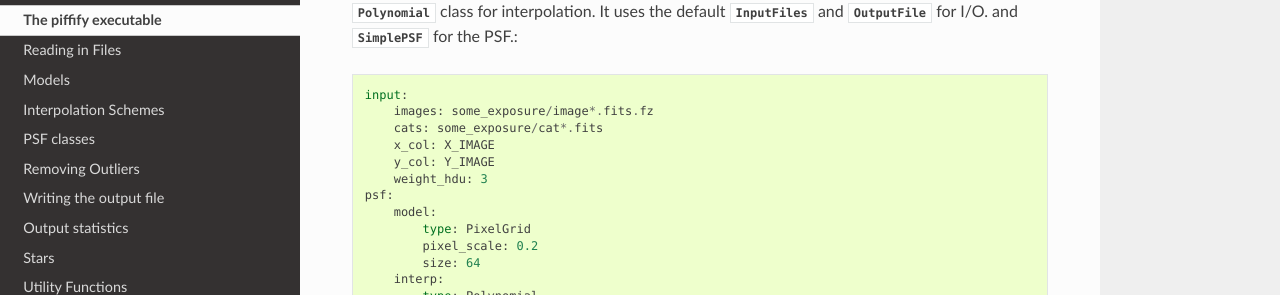
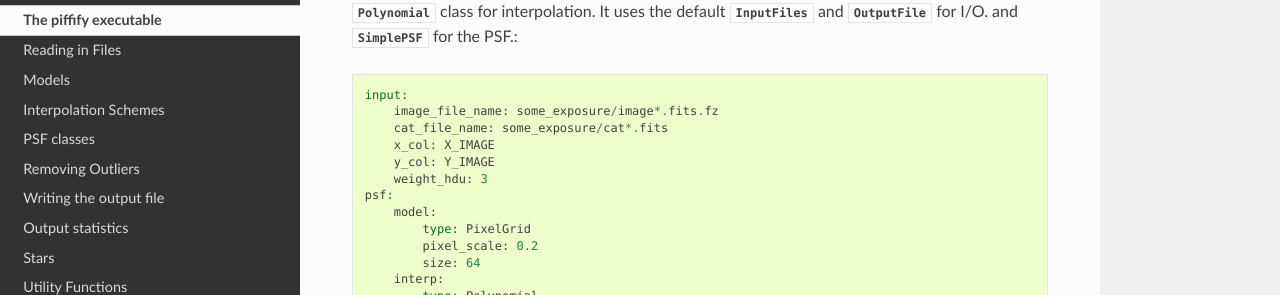
Before and after one commit to rmjarvis/Piff, a Sphinx documentation site: the page built from docs/piffify.rst, in a window 1280 px wide and 900 px high, scrolled down 492 px. Shown: the part 156-451 px from the top of the window. Built offline with Sphinx 7.4.7 and the Read the Docs theme 2.0.0, drawn with Linux system fonts in a browser that asks for light colours; part of the change alters nothing that is shown.

Commit message:
Fix image_file_name and cat_file_name in piffify doc page.

```diff
--- a/docs/piffify.rst
+++ b/docs/piffify.rst
@@ -30,8 +30,8 @@ the :class:`Polynomial` class for interpolation.  It uses the default
 the PSF.::
 
     input:
-        images: some_exposure/image*.fits.fz
-        cats: some_exposure/cat*.fits
+        image_file_name: some_exposure/image*.fits.fz
+        cat_file_name: some_exposure/cat*.fits
         x_col: X_IMAGE
         y_col: Y_IMAGE
         weight_hdu: 3
```
